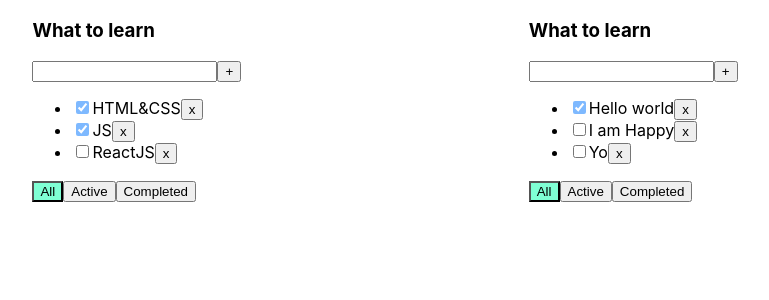
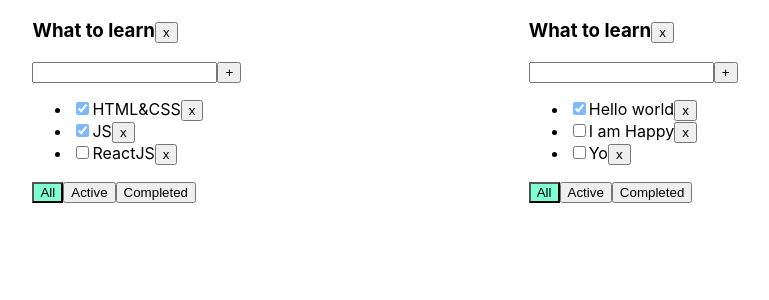
Before and after one commit to YACHNIKMIKHAIL/SamuraiTodolist, a React (Create React App) app: page / in a window 1280 px wide. Shown: the top 300 px of the page, without its empty margins (255-1024 px from the left). Built offline with nearby package versions, Linux system fonts and the light colour scheme.

Commit message:
remove todolists commit

```diff
--- a/src/App.tsx
+++ b/src/App.tsx
@@ -5,12 +5,13 @@
 import {v1} from "uuid";
 
 
-export type TasksStateType= { [key: string]: Array<TaskType> }
+export type TasksStateType = { [key: string]: Array<TaskType> }
+
 function App() {
     const todolist1 = v1()
     const todolist2 = v1()
 
-    const initTasks:TasksStateType = {
+    const initTasks: TasksStateType = {
         [todolist1]: [{id: v1(), title: "HTML&CSS", isDone: true},
             {id: v1(), title: "JS", isDone: true},
             {id: v1(), title: "ReactJS", isDone: false}],
@@ -20,7 +21,7 @@
     }
 
 
-    const initTodolists:TodolistType[] = [
+    const initTodolists: TodolistType[] = [
         {id: todolist1, title: "Leasn", filter: 'all'},
         {id: todolist2, title: "Buy", filter: 'all'}
     ]
@@ -29,8 +30,8 @@
     const [todolists, setTodolists] = useState<TodolistType[]>(initTodolists)
 
 
-    const removeTask = (id: string,todolistID: string) => {
-        setTasks({...tasks,[todolistID]:tasks[todolistID].filter(f => f.id !== id)})
+    const removeTask = (id: string, todolistID: string) => {
+        setTasks({...tasks, [todolistID]: tasks[todolistID].filter(f => f.id !== id)})
     }
 
 
@@ -38,9 +39,14 @@
         setTodolists(todolists.map(m => m.id === todolistID ? {...m, filter: filter} : m))
     }
 
-    const addTask = (title: string,todolistID: string) => {
-        setTasks({...tasks,[todolistID]:[{id: v1(), title: title, isDone: false}]})
+    const addTask = (title: string, todolistID: string) => {
+        setTasks({...tasks, [todolistID]: [{id: v1(), title: title, isDone: false}]})
     }
+    const removeTodolist = (todolistID: string) => {
+        setTodolists(todolists.filter(f => f.id !== todolistID))
+    }
+
+
     return (
         <AppCase>
             {todolists.map(m => {
@@ -60,7 +66,8 @@
                     removeTask={removeTask}
                     changeFilter={changeFilter}
                     addTask={addTask}
-                    filter={m.filter}/>
+                    filter={m.filter}
+                    removeTodolist={removeTodolist}/>
             })}
 
         </AppCase>
--- a/src/Todolist.tsx
+++ b/src/Todolist.tsx
@@ -3,7 +3,7 @@
 
 export type FilterType = 'all' | 'complited' | 'active'
 
-export type TodolistType={
+export type TodolistType = {
     id: string
     title: string
     filter: FilterType
@@ -15,14 +15,15 @@
 }
 
 type TodolistPropsType = {
-    todolistID:string
-    id:string
+    todolistID: string
+    id: string
     title: string
     tasks: Array<TaskType>
-    removeTask: (id: string,todolistID:string) => void
-    changeFilter: (filter: FilterType,todolistID: string) => void
-    addTask: (title: string,todolistID:string) => void
+    removeTask: (id: string, todolistID: string) => void
+    changeFilter: (filter: FilterType, todolistID: string) => void
+    addTask: (title: string, todolistID: string) => void
     filter: string
+    removeTodolist: (todolistId: string) => void
 }
 
 export function Todolist(props: TodolistPropsType) {
@@ -31,7 +32,7 @@
 
     const addTask = () => {
         if (title.trim() !== '') {
-            props.addTask(title.trim(),props.todolistID)
+            props.addTask(title.trim(), props.todolistID)
             setTitle('')
             setError(false)
         } else {
@@ -48,13 +49,17 @@
         }
     }
     const removeTask = (id: string) => {
-        props.removeTask(id,props.todolistID)
+        props.removeTask(id, props.todolistID)
     }
-    const changeFilter = (filter: FilterType) => props.changeFilter(filter,props.id)
+    const changeFilter = (filter: FilterType) => props.changeFilter(filter, props.id)
+    const removeTodolist = () => props.removeTodolist(props.todolistID)
 
 
     return <div>
-        <h3>{props.title}</h3>
+        <h3>{props.title}
+            <button onClick={removeTodolist}>x</button>
+        </h3>
+
         <div>
             <input className={error ? 'error' : ''}
                    value={title}
```
